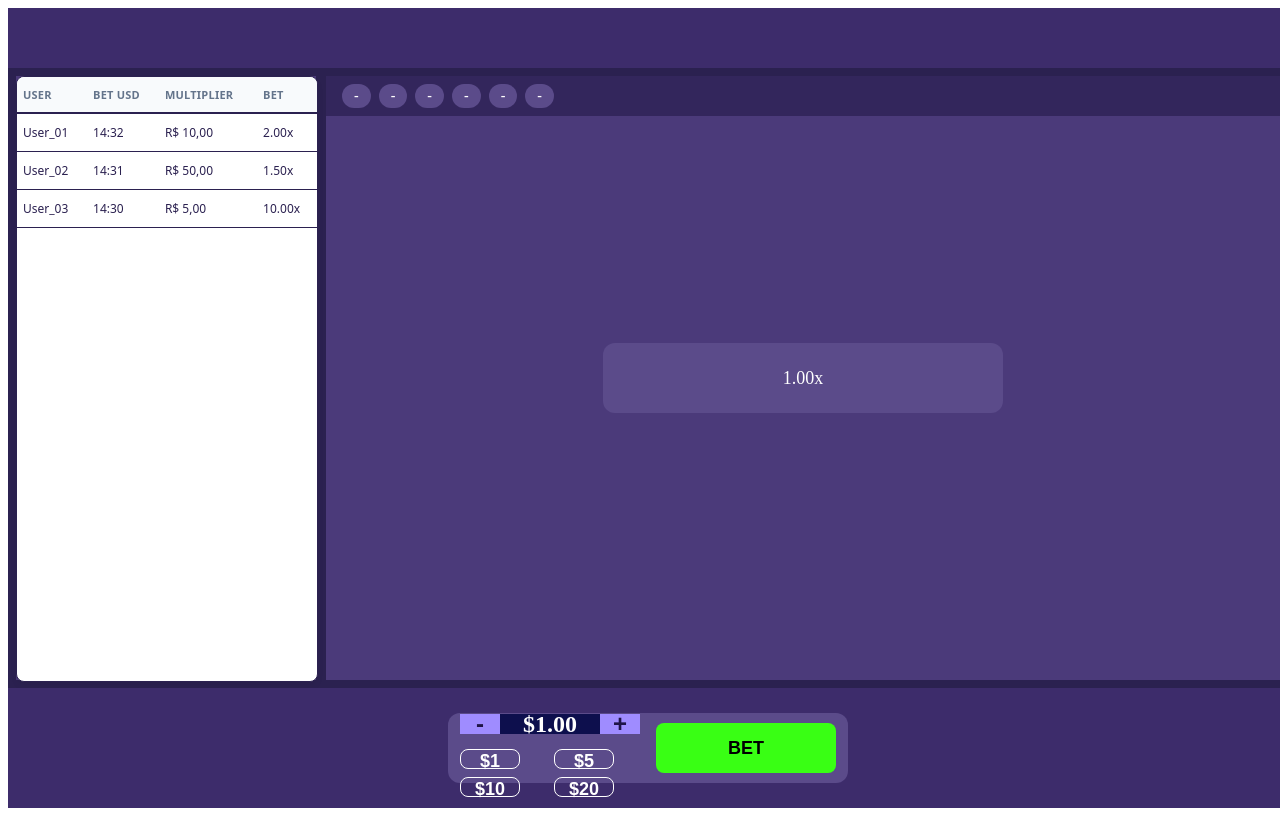
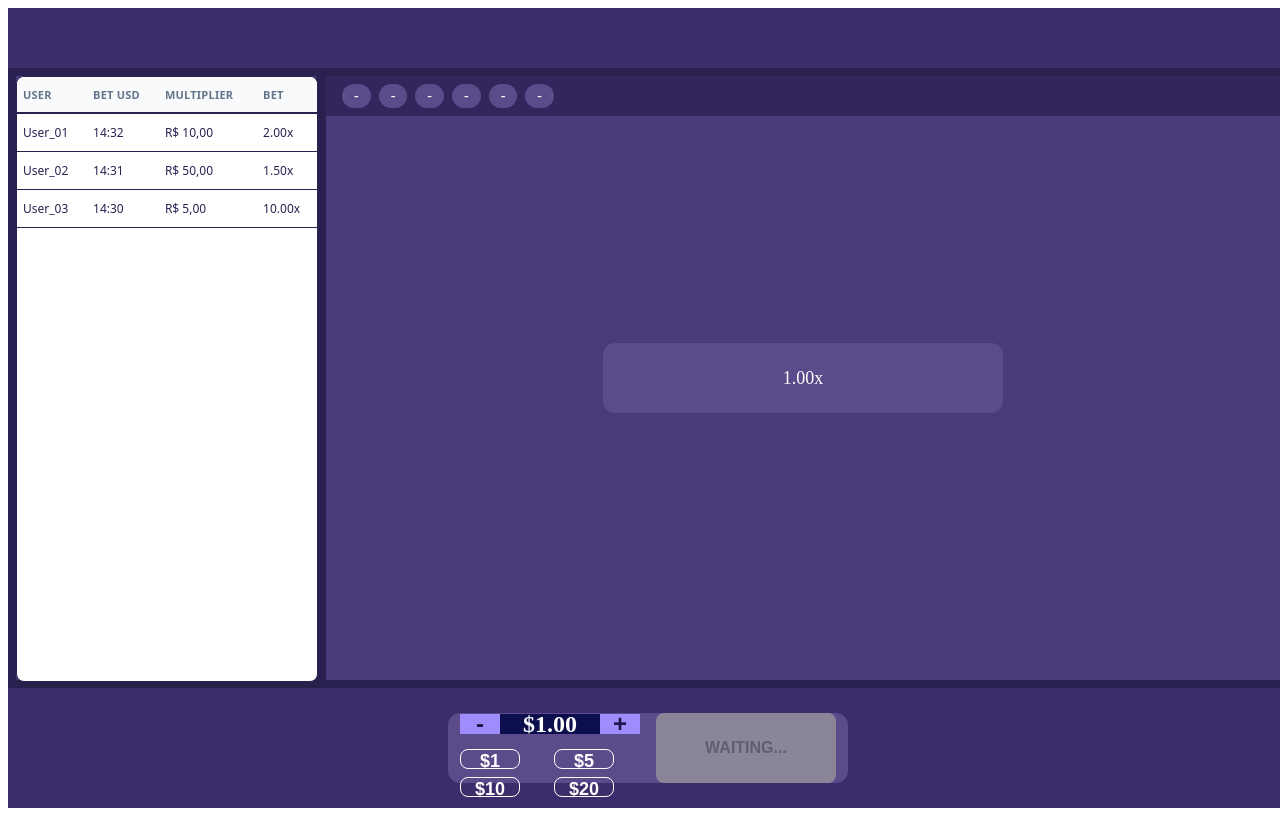
Before and after one commit to danielpnegamedev/frontend-challenge, a React (Vite) app: page / in a window 1280 px wide. Built offline with nearby package versions, Linux system fonts and the light colour scheme; no server answers.

Commit message:
Bet Controls States

```diff
--- a/src/components/Controls/index.tsx
+++ b/src/components/Controls/index.tsx
@@ -1,27 +1,108 @@
 import * as S from "./styles";
+import { connectWebSocket } from "../../game/websocket";
+import { useEffect, useRef, useState } from 'react';
+
+type ButtonStatus = 'placebet' | 'cancel' | 'cashout' | 'waiting';
 
 export function Controls() {
-  // Dica profissional: Estados de controle de valor entrariam aqui futuramente
-  // const [amount, setAmount] = useState(1.00);
+
+  const [buttonStatus, setButtonStatus] = useState<ButtonStatus>('waiting');
+  const [betPlaced, setBetPlaced] = useState(false);
+  const [amount, setAmount] = useState(1);
+  const betPlacedRef = useRef(false);
+
+  const formatMoney = (value: number) => {
+    return `$${value.toFixed(2)}`;
+  };
+
+  const changeAmount = (delta: number) => {
+    setAmount((current) => {
+      const next = Math.max(0.5, Math.round((current + delta) * 2) / 2);
+      return next;
+    });
+  };
+
+  const selectPresetAmount = (value: number) => {
+    setAmount(value);
+  };
+
+  useEffect(() => {
+    connectWebSocket((message) => {
+      const phase = message?.data?.phase;
+
+      if (phase === 'betting') {
+        setButtonStatus(betPlacedRef.current ? 'cancel' : 'placebet');
+      } else if (phase === 'running') {
+        setButtonStatus(betPlacedRef.current ? 'cashout' : 'waiting');
+      } else if (phase === 'crash') {
+        setBetPlaced(false);
+        betPlacedRef.current = false;
+        setButtonStatus('waiting');
+      } else {
+        setButtonStatus('waiting');
+      }
+    });
+  }, []);
+
+  const handleButtonClick = () => {
+    if (buttonStatus === 'placebet') {
+      setBetPlaced(true);
+      betPlacedRef.current = true;
+      setButtonStatus('cancel');
+      return;
+    }
+
+    if (buttonStatus === 'cancel') {
+      setBetPlaced(false);
+      betPlacedRef.current = false;
+      setButtonStatus('placebet');
+      return;
+    }
+
+    if (buttonStatus === 'cashout') {
+      setBetPlaced(false);
+      betPlacedRef.current = false;
+      setButtonStatus('waiting');
+      return;
+    }
+  };
+
+  const variant =
+    buttonStatus === 'placebet' ? 'place' :
+    buttonStatus === 'cancel' ? 'cancel' :
+    buttonStatus === 'cashout' ? 'cashout' :
+    'waiting';
+
+  const label =
+    buttonStatus === 'placebet' ? 'PLACEBET' :
+    buttonStatus === 'cancel' ? 'CANCEL' :
+    buttonStatus === 'cashout' ? 'CASHOUT' :
+    'WAITING...';
 
   return (
     <S.Wrapper>
       <S.LeftControls>
         <S.AmountSelector>
-          <S.AmountBtn>-</S.AmountBtn>
-          <S.AmountValue>$1.00</S.AmountValue>
-          <S.AmountBtn>+</S.AmountBtn>
+          <S.AmountBtn type="button" onClick={() => changeAmount(-0.5)}>-</S.AmountBtn>
+          <S.AmountValue>{formatMoney(amount)}</S.AmountValue>
+          <S.AmountBtn type="button" onClick={() => changeAmount(0.5)}>+</S.AmountBtn>
         </S.AmountSelector>
 
         <S.BetValuesGrid>
-          <S.BetValueBtn>$1</S.BetValueBtn>
-          <S.BetValueBtn>$5</S.BetValueBtn>
-          <S.BetValueBtn>$10</S.BetValueBtn>
-          <S.BetValueBtn>$20</S.BetValueBtn>
+          <S.BetValueBtn type="button" onClick={() => selectPresetAmount(1)}>$1</S.BetValueBtn>
+          <S.BetValueBtn type="button" onClick={() => selectPresetAmount(5)}>$5</S.BetValueBtn>
+          <S.BetValueBtn type="button" onClick={() => selectPresetAmount(10)}>$10</S.BetValueBtn>
+          <S.BetValueBtn type="button" onClick={() => selectPresetAmount(20)}>$20</S.BetValueBtn>
         </S.BetValuesGrid>
       </S.LeftControls>
 
-      <S.PlaceBetBtn>BET</S.PlaceBetBtn>
+      {/* Agora o variante e o texto vão mudar dinamicamente */}
+      <S.PlaceBetBtn variant={variant} onClick={handleButtonClick}>
+        <S.PlaceBetLabel>{label}</S.PlaceBetLabel>
+        {buttonStatus === 'placebet' && (
+          <S.PlaceBetAmount>{formatMoney(amount)}</S.PlaceBetAmount>
+        )}
+      </S.PlaceBetBtn>
     </S.Wrapper>
   );
 }
--- a/src/components/Controls/styles.ts
+++ b/src/components/Controls/styles.ts
@@ -37,6 +37,11 @@ export const AmountBtn = styled.button`
   cursor: pointer;
   padding: 0;
   line-height: 1;
+
+  &:disabled {
+    opacity: 0.4;
+    cursor: not-allowed;
+  }
 `;
 
 export const AmountValue = styled.div`
@@ -73,17 +78,42 @@ export const BetValueBtn = styled.button`
     background: white;
     color: black;
   }
+
+  &:disabled {
+    opacity: 0.35;
+    cursor: not-allowed;
+    border-color: rgba(255,255,255,0.4);
+  }
 `;
 
-export const PlaceBetBtn = styled.button`
+export const PlaceBetBtn = styled.button<{ variant?: 'place' | 'cancel' | 'cashout' | 'waiting' }>`
   margin-left: 16px;
   width: 180px;
-  height: 50px;
-  background: #39ff14;
-  color: black;
+  height: 70px;
   border: none;
   border-radius: 8px;
-  font-size: 18px;
+  display: flex;
+  flex-direction: column;
+  justify-content: center;
+  align-items: center;
+  cursor: pointer;
+  background: ${({ variant }) =>
+    variant === 'place' ? '#39ff14' :
+    variant === 'cancel' ? '#ff4d4d' :
+    variant === 'cashout' ? '#ffd700' : '#9e9ea0'};
+  color: ${({ variant }) => (variant === 'waiting' ? '#666' : 'black')};
+  opacity: ${({ variant }) => (variant === 'waiting' ? 0.7 : 1)};
+  pointer-events: ${({ variant }) => (variant === 'waiting' ? 'none' : 'auto')};
+`;
+
+export const PlaceBetLabel = styled.div`
+  font-size: 16px;
   font-weight: bold;
-  cursor: pointer;
+  text-transform: uppercase;
 `;
+
+export const PlaceBetAmount = styled.div`
+  font-size: 24px;
+  font-weight: bold;
+  margin-top: 4px;
+`;
```
